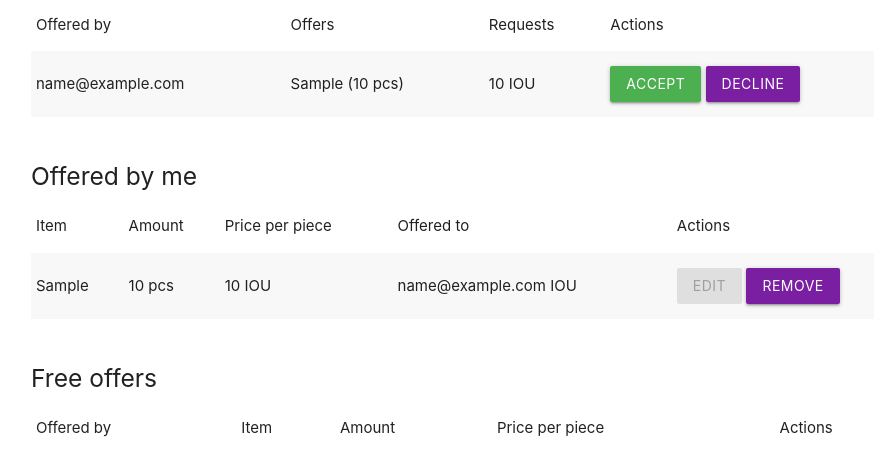
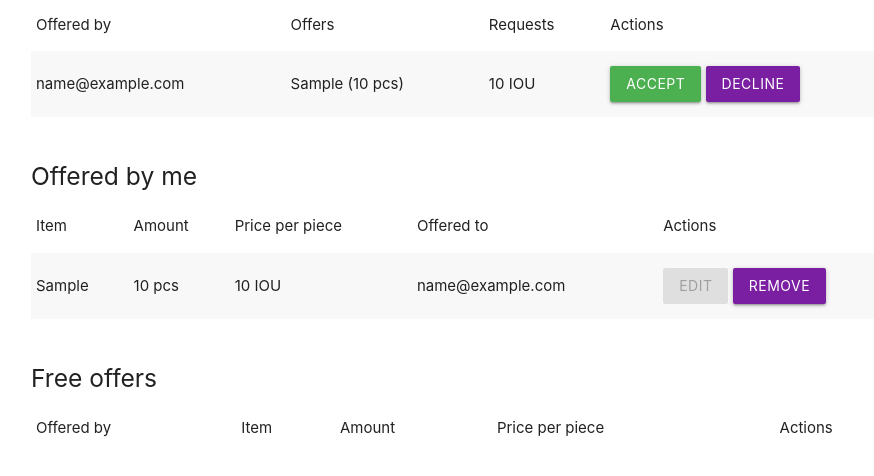
Before and after one commit to komackaj/flask-iou, a Flask app: page /offers in a window 1280 px wide. Shown: the part 253-729 px from the top of the page, without its empty margins (161-1035 px from the left). Run offline with Flask 2, Linux system fonts and the light colour scheme; a user stored in the database is signed in; tables that the repository leaves empty hold one stand-in row (values such as "Sample post"); parts of the project's set-up code (start-up, migrations or seed data) failed here and were passed over; some libraries are stand-ins or nearby versions.

Commit message:
Fixup copypaste error in UI

```diff
--- a/iou/templates/offers.html
+++ b/iou/templates/offers.html
@@ -59,7 +59,7 @@
                 <td>{{offer.item}}</td>
                 <td>{{offer.amount}} pcs</td>
                 <td>{{offer.price}} IOU</td>
-                <td>{{offer.target.email if offer.target else ""}} IOU</td>
+                <td>{{offer.target.email if offer.target else ""}}</td>
                 <td>
                     <a class="waves-effect waves-light btn green" href="{{ url_for('edit_offer') }}?id=1" disabled=1">Edit</a>
                     <a class="waves-effect waves-light btn purple darken-2" href="#">Remove</a>
```
